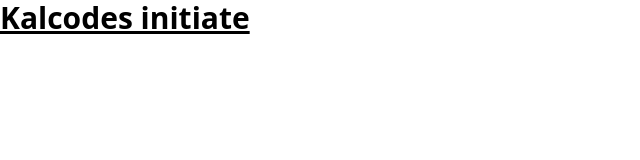
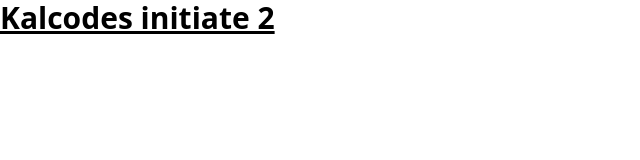
Before and after one commit to tawakalmit/sewaextrabedpuncak, a website: page index.html in a window 1280 px wide. Shown: the full height of the page, 0-640 px from the left. Drawn offline with Linux system fonts and the light colour scheme.

Commit message:
test second

```diff
--- a/index.html
+++ b/index.html
@@ -7,6 +7,6 @@
     <link href="/src/output.css" rel="stylesheet">
 </head>
 <body>
-    <h1 class="text-3xl font-bold underline">Kalcodes initiate</h1>
+    <h1 class="text-3xl font-bold underline">Kalcodes initiate 2</h1>
 </body>
 </html>
```
